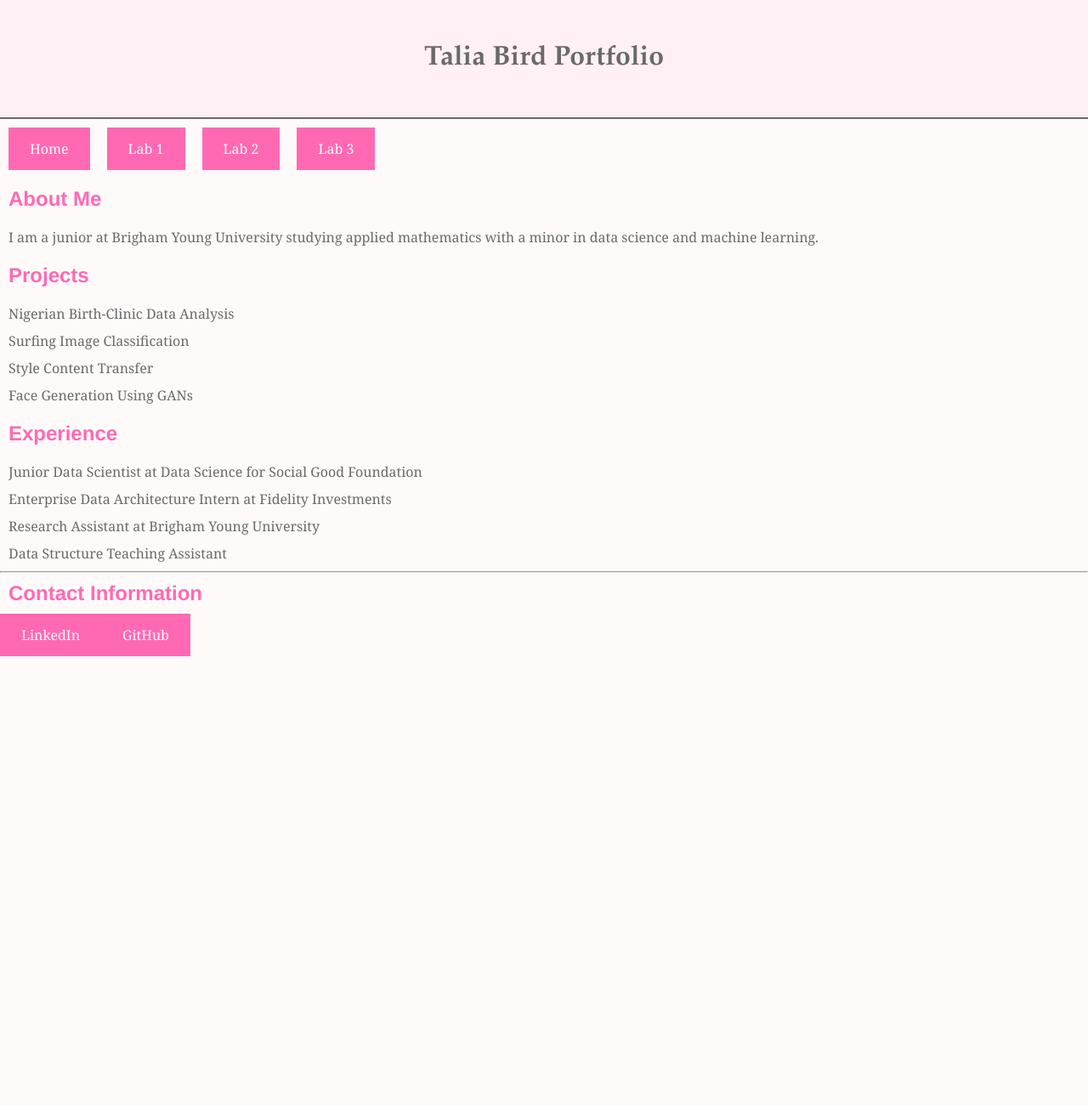
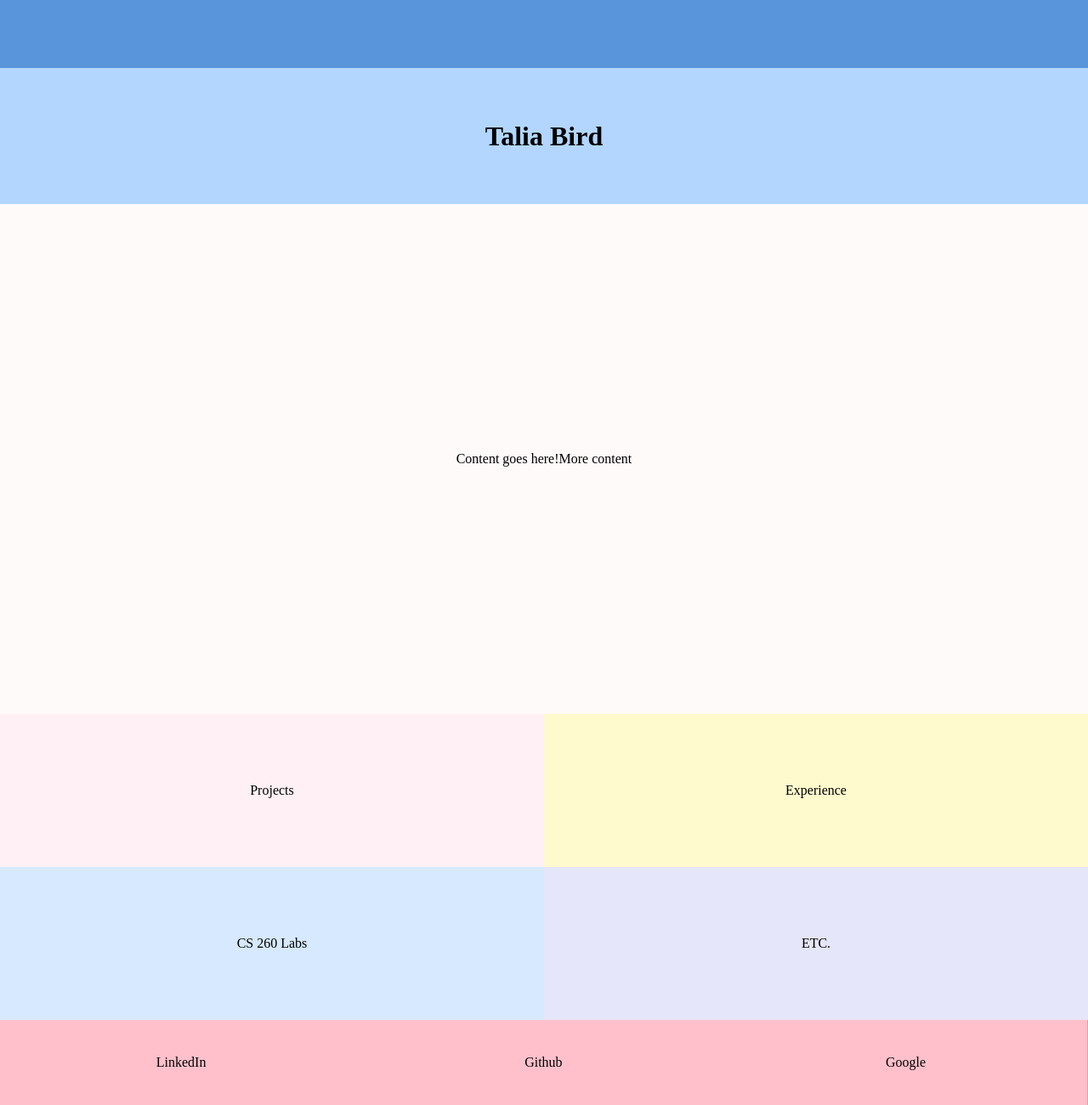
Before and after one commit to taliaebird/repository, a plain HTML site: page index.html in a window 1280 px wide. Shown: the whole page at 85% size. Before the commit the page ends 800 px from the top, so only its background shows below. Drawn offline with Linux system fonts and the light colour scheme.

Commit message:
Add files via upload

```diff
--- a/index.html
+++ b/index.html
@@ -1,48 +1,42 @@
 <!DOCTYPE html>
-<html lang='en'>
-	<head>
-		<meta charset='UTF-8'/>
-		<title>Portfolio</title>
-		<link rel='stylesheet' href='styles.css'/>
-	</head>
+<html>
+  <head>
+    <meta charset='UTF-8'/>
+    <title>Talia Bird</title>
+    <link rel='stylesheet' href='styles.css'/>
+  </head>
+  <body>
+    <!-- used to make the entire page a color -->
+    <div class='page'>
+      <div class='content-page'></div>
+        <div class='section menu'></div>
+        <div class='section header'>
+          <h1>Talia Bird</h1>
+        </div>
+        <div class='section sidebar'></div>
+        <div class='section content'>
+          <p>Content goes here!</p>
+          <p>More content</p>
+        </div>
 
-	<body>
-		<h1>Talia Bird Portfolio</h1>
-		<ul class='header'>
-			<li><a href='defualt.asp'>Home</a></li>
-			<li><a href='news.asp'>Lab 1</a></li>
-			<li><a href='contact.asp'>Lab 2</a></li>
-			<li><a href='about.asp'>Lab 3</a></li>
-		</ul>
-		<h2>About Me</h2>
-		<p>I am a junior at Brigham Young University
-		studying applied mathematics with a minor in data science
-		and machine learning.</p>
-		<h2>Projects</h2>
-		<ul>
-			<li><p>Nigerian Birth-Clinic Data Analysis</p></li>
-			<li><p>Surfing Image Classification</p></li>
-			<li><p>Style Content Transfer</p></li>
-			<li><p>Face Generation Using GANs</p></li>
-		</ul>
-		<h2>Experience</h2>
-		<ul>
-			<li><p>Junior Data Scientist at Data Science
-				for Social Good Foundation</p></li>
-			<li><p>Enterprise Data Architecture Intern at
-				Fidelity Investments</p></li>
-			<li><p>Research Assistant at
-				Brigham Young University</p></li>
-			<li><p>Data Structure Teaching Assistant</p></li>
-		</ul>
-		<hr/>
-		<h2>Contact Information</h2>
-		<ul class='header'>
-			<li><a class='header'
-					href='https://www.linkedin.com/in/talia-bird-/'
-			       target='_blank'>LinkedIn</a></li>
-			<li><a class='header' href='https://github.com/taliaebird'
-			       target='_blank'>GitHub</a></li>
-		</ul>
-	</body>
+        <div class='section subcontent feature-1'>Projects</div>
+        <div class='section subcontent feature-2'>Experience</div>
+        <div class='section subcontent feature-3'>CS 260 Labs</div>
+        <div class='section subcontent feature-4'>ETC.</div>
+
+        <div class='section footer-link link-1'>
+          <a href='https://www.linkedin.com/in/talia-bird-/'
+            target='_blank'>LinkedIn</a>
+        </div>
+        <div class='section footer-link link-2'>
+          <a href='https://github.com/taliaebird'
+            target='_blank'>Github</a>
+        </div>
+        <div class='section footer-link link-3'>
+          <a href='https://www.google.com'
+            target='_blank'>Google</a>
+        </div>
+      </div>
+    </div>
+  </body>
 </html>
--- a/styles.css
+++ b/styles.css
@@ -3,74 +3,87 @@
   padding: 0;
   box-sizing: border-box;
 }
-body {
-	font-family: "Georgia", sans-serif;
-	font-weight: normal;
+
+/* Mobile first */
+.page {
+  display: flex;
+  flex-wrap: wrap;
+}
+/* FIX THIS!*/
+.content-page {
+  display: flex;
+  width: 75%;
+}
+.section {
+  width: 100%;
+  height: 300px;
+  display: flex;
+  justify-content: center;
+  align-items: center;
+}
+.menu {
+  background-color: #5995DA;
+  height: 80px;
+}
+.header {
+  background-color: #B2D6FF;
+  height: 160px;
+}
+.content {
   background-color: snow;
-	color: dimgray;
+  height: 600px;
 }
-h1 {
-	font-size: 2em;
-	font-family: "Palatino", sans-serif;
-	text-align: center;
-	padding: 50px;
-	border-bottom: 2px solid;
+.sidebar {
+  height: 0px;
+}
+.subcontent {
+  height: 180px;
+}
+.feature-1 {
   background-color: #FFF0F5;
 }
-
-h2 {
-	font-size: 1.5em;
-	padding: 10px;
-	color: hotpink;
-	font-family: "Helvetica", sans-serif;
-
+.feature-2 {
+  background-color: #FFFACD;
 }
-p {
-	font-weight: normal;
-	margin: 10px;
+.feature-3 {
+  background-color: #D6E9FE;
 }
-
-ul {
-	list-style-type: circle;
+.feature-4 {
+  background-color: #E6E6FA;
 }
-a {
+.a {
   padding: 5px;
   margin: 10px;
 }
-.button {
-	display: block;
-	text-decoration: none;
+.footer-link {
+  width: 33.3%;
+  height: 100px;
 
   color: hotpink;
   background-color: pink;
-	font-weight: bold;
-	padding: 20px;
-	border: 1px solid hotpink;
+}
+.footer-link:hover,
+.footer-link:visited:hover {
 
-	text-align: center;
-	font-size: 1.2em;
-}
-.button:hover {
-	color: plum;
-}
-.header {
-	list-style-type:none;
-	margin: 0;
-	padding: 0;
-	overflow: hidden;
-	color:red;
-}
-.header li {
-	float: left;
-}
-.header li a {
-	display: block;
-	padding: 14px 25px;
-	text-align: center;
-	text-decoration: none;
-	background-color: hotpink;
-	color: snow;
-}
-.header li a:hover {
   background-color: plum;
 }
+a {
+  text-decoration: none;
+  color: black;
+}
+
+/* Mobile Styles */
+@media only screen and (max-width: 400px) {
+  body {
+    background-color: #C8C6FA;
+  }
+}
+
+@media only screen and (min-width: 400px) {
+  body {
+    background-color: #F09A9D;
+  }
+  .subcontent {
+    width: 50%;
+  }
+}
```
Lines whose indentation alone changed are shown as unchanged.
